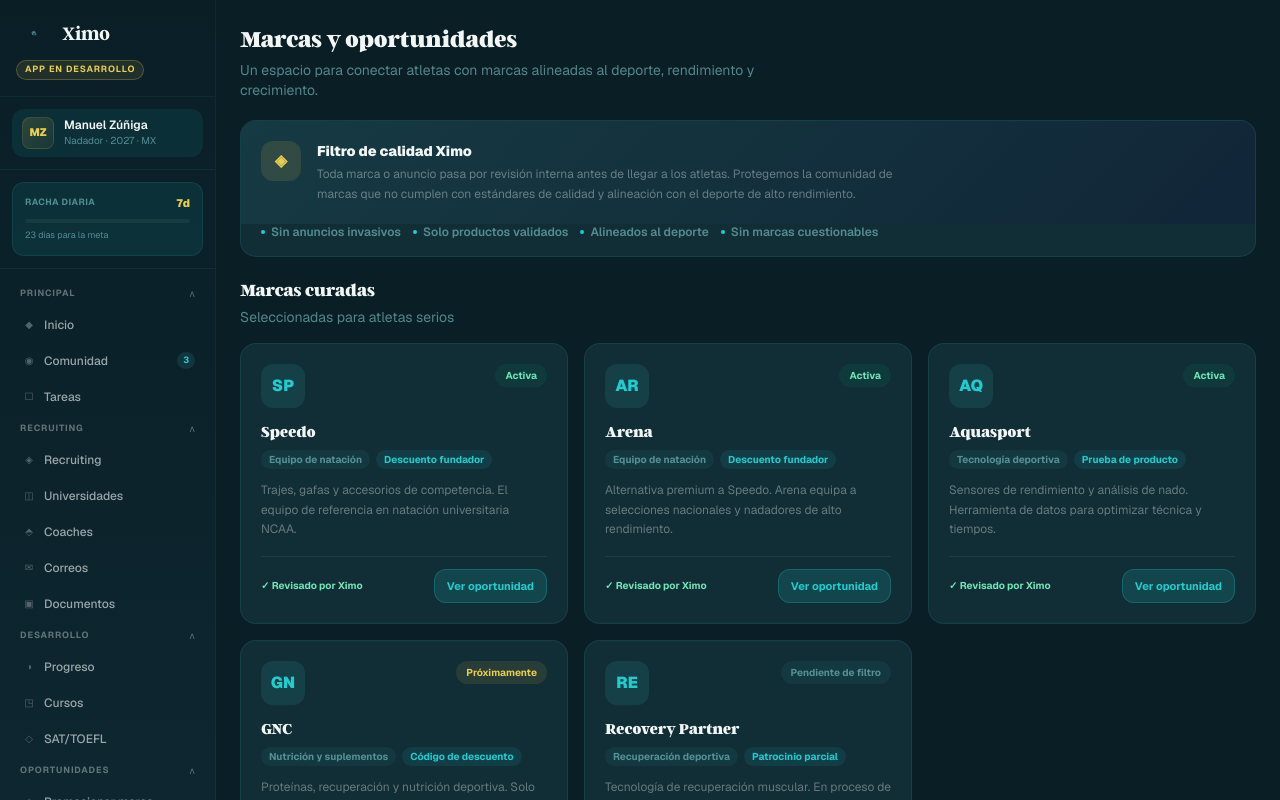
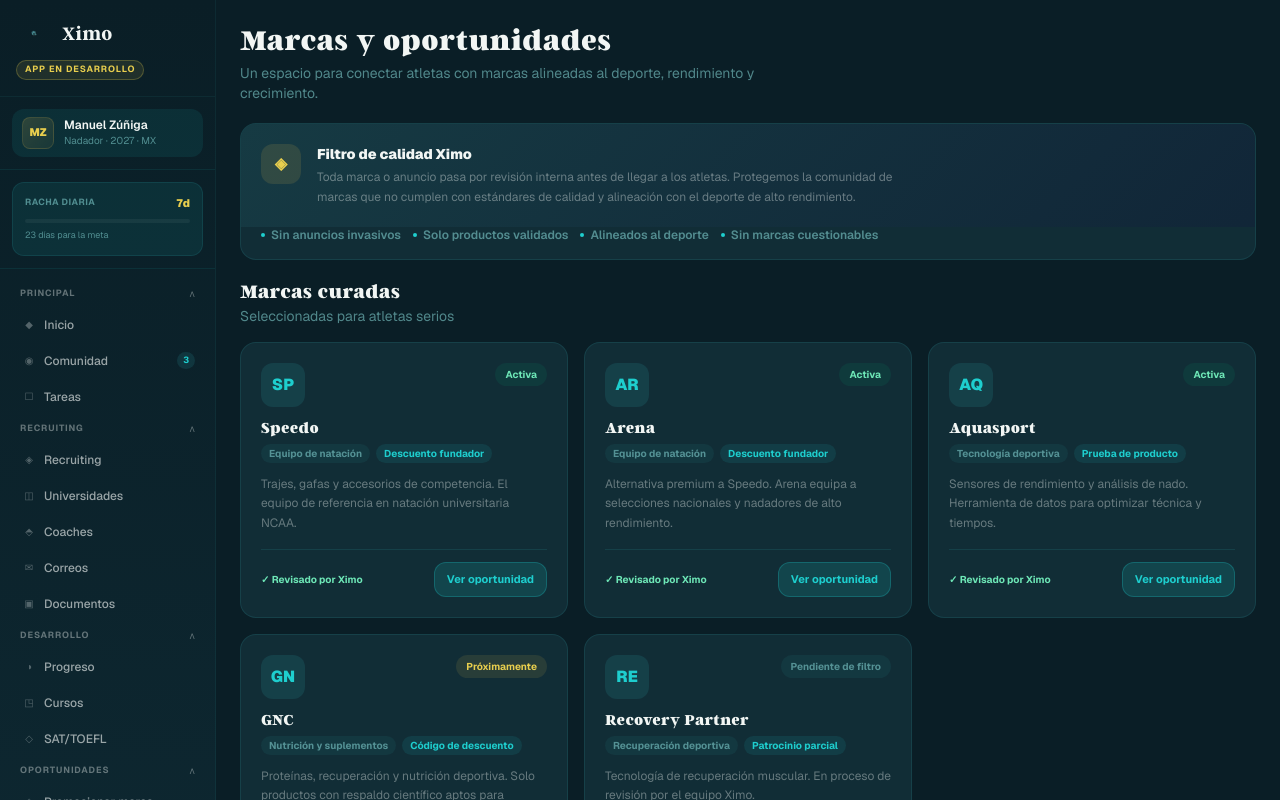
Before and after one commit to XimoAcademy/ximo, a Next.js app: page /app/marcas in a window 1280 px wide. Shown: the top 800 px of the page. Built offline with nearby package versions, Linux system fonts and the light colour scheme.

Commit message:
Improve Argent heading legibility: open letter-spacing, relaxed line-height, larger headings, remove tracking-tight overrides

```diff
--- a/app/app/components/PageHeader.tsx
+++ b/app/app/components/PageHeader.tsx
@@ -8,7 +8,7 @@
   return (
     <header className="mb-5">
       <h1
-        className="text-xl font-black tracking-tight sm:text-2xl"
+        className="text-2xl font-black sm:text-3xl"
         style={{ color: "var(--text)" }}
       >
         {title}
--- a/app/app/components/ui.tsx
+++ b/app/app/components/ui.tsx
@@ -42,7 +42,7 @@
     <div className="mb-4 flex items-start justify-between gap-3">
       <div>
         <h2
-          className="text-base font-black tracking-tight sm:text-lg"
+          className="text-lg font-black sm:text-xl"
           style={{ color: "var(--text)" }}
         >
           {title}
--- a/app/app/marcas/page.tsx
+++ b/app/app/marcas/page.tsx
@@ -35,7 +35,7 @@
     <div className="space-y-5">
       {/* Header */}
       <div className="ximo-fade-up">
-        <h1 className="text-xl font-black tracking-tight sm:text-2xl" style={{ color:"var(--text)" }}>Marcas y oportunidades</h1>
+        <h1 className="text-2xl font-black sm:text-3xl" style={{ color:"var(--text)" }}>Marcas y oportunidades</h1>
         <p className="mt-1 max-w-xl text-sm" style={{ color:"var(--text-label)" }}>
           Un espacio para conectar atletas con marcas alineadas al deporte, rendimiento y crecimiento.
         </p>
--- a/app/app/settings/page.tsx
+++ b/app/app/settings/page.tsx
@@ -98,7 +98,7 @@
           ←
         </Link>
         <div>
-          <h1 className="text-xl font-black tracking-tight" style={{ color:"var(--text)" }}>
+          <h1 className="text-2xl font-black" style={{ color:"var(--text)" }}>
             Configuración
           </h1>
           <p className="text-xs" style={{ color:"var(--text-label)" }}>
--- a/app/app/tareas/page.tsx
+++ b/app/app/tareas/page.tsx
@@ -105,7 +105,7 @@
   return (
     <div className="mb-4">
       <div className="flex items-baseline gap-2">
-        <h2 className="text-base font-black tracking-tight sm:text-lg" style={{ color:"var(--text)" }}>{title}</h2>
+        <h2 className="text-lg font-black sm:text-xl" style={{ color:"var(--text)" }}>{title}</h2>
         {count !== undefined && (
           <span className="rounded-full px-2 py-0.5 text-[10px] font-bold"
             style={{ background:"var(--border)", color:"rgba(127,175,178,0.7)" }}>
@@ -233,7 +233,7 @@
 
       {/* ── Header ── */}
       <div className="ximo-fade-up">
-        <h1 className="text-xl font-black tracking-tight sm:text-2xl" style={{ color:"var(--text)" }}>Tareas</h1>
+        <h1 className="text-2xl font-black sm:text-3xl" style={{ color:"var(--text)" }}>Tareas</h1>
         <p className="mt-1 text-sm" style={{ color:"var(--text-label)" }}>
           Tu centro diario. Sabe qué hacer hoy y no dejes escapar oportunidades.
         </p>
--- a/app/globals.css
+++ b/app/globals.css
@@ -170,10 +170,15 @@
 }
 
 /* ── Display serif (Argent-style) for all headings & brand text ──
-   Body, labels, data stay on the sans for product legibility. */
+   Body, labels, data stay on the sans for product legibility.
+   Argent is a high-contrast serif: it needs OPEN tracking + relaxed
+   line-height to read well, especially at heading (non-hero) sizes.
+   Negative tracking made it cramped — use slightly positive instead. */
 h1, h2, h3, .font-display {
   font-family: var(--font-display);
-  letter-spacing: -0.02em;
+  letter-spacing: 0.015em;
+  line-height: 1.18;
+  word-spacing: 0.04em;
 }
 
 /* Opt a specific element back to sans when a heading tag is used for UI chrome */
--- a/app/login/page.tsx
+++ b/app/login/page.tsx
@@ -66,7 +66,7 @@
 
           {/* Heading */}
           <div className="ximo-fade-up mb-8">
-            <h1 className="text-2xl font-black tracking-tight" style={{ color: "#F5F5F0" }}>
+            <h1 className="text-3xl font-black" style={{ color: "#F5F5F0" }}>
               Inicia sesión en Ximo
             </h1>
             <p className="mt-2 text-sm leading-relaxed" style={{ color: "rgba(245,245,240,0.45)" }}>
--- a/app/register/page.tsx
+++ b/app/register/page.tsx
@@ -62,7 +62,7 @@
           </div>
 
           <div className="ximo-fade-up mb-7">
-            <h1 className="text-2xl font-black tracking-tight" style={{ color: "#F5F5F0" }}>
+            <h1 className="text-3xl font-black" style={{ color: "#F5F5F0" }}>
               Crea tu cuenta en Ximo
             </h1>
             <p className="mt-2 text-sm leading-relaxed" style={{ color: "rgba(245,245,240,0.45)" }}>
--- a/app/subscribe/page.tsx
+++ b/app/subscribe/page.tsx
@@ -35,7 +35,7 @@
 
         {/* Heading */}
         <div className="ximo-fade-up mb-12 text-center">
-          <h1 className="text-3xl font-black tracking-tight sm:text-4xl" style={{ color: "#F5F5F0" }}>
+          <h1 className="text-3xl font-black sm:text-4xl" style={{ color: "#F5F5F0" }}>
             Elige tu plan
           </h1>
           <p className="mx-auto mt-3 max-w-md text-sm leading-relaxed" style={{ color: "rgba(245,245,240,0.45)" }}>
```
